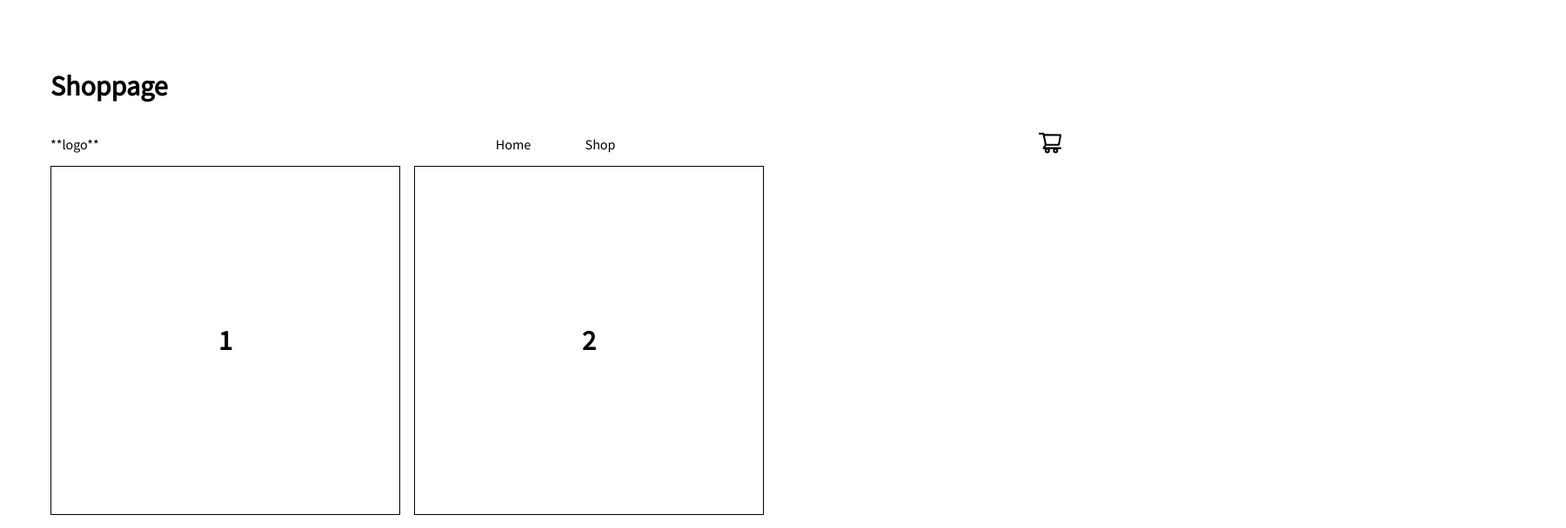
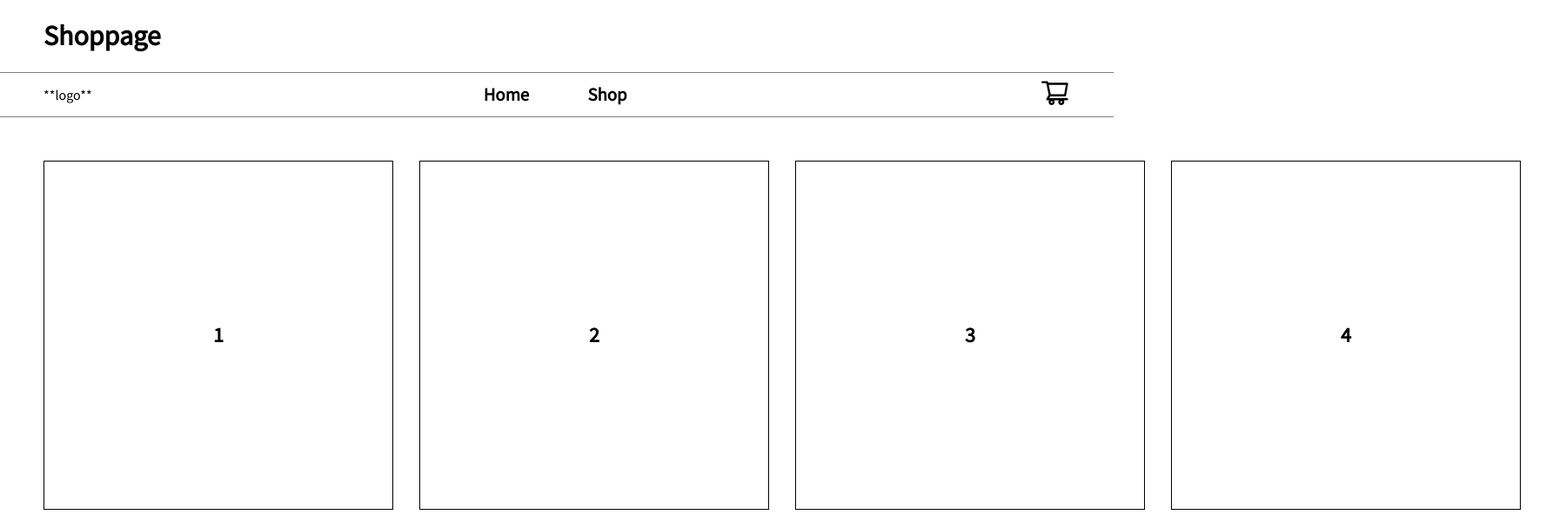
Before and after one commit to hspark220/shopping-cart, a React (Create React App) app: page /shop in a window 1280 px wide. Shown: the top 608 px of the page at 87% size, 1800 px wide, since content can reach past the window. Built offline with nearby package versions, Linux system fonts and the light colour scheme.

Commit message:
Layout fixes

```diff
--- a/public/index.html
+++ b/public/index.html
@@ -24,7 +24,7 @@
       work correctly both with client-side routing and a non-root public URL.
       Learn how to configure a non-root public URL by running `npm run build`.
     -->
-    <title>React App</title>
+    <title>Shopping</title>
   </head>
   <body>
     <noscript>You need to enable JavaScript to run this app.</noscript>
--- a/src/RouteSwitch.js
+++ b/src/RouteSwitch.js
@@ -10,7 +10,7 @@ const RouteSwitch = () => {
             <Routes>
                 <Route path="/" element={<App />} />
                 <Route path="/shop" element={<ShopPage />} />
-                <Route path="/product/:id" element={<ProductPage />} />
+                <Route path="/shop/:id" element={<ProductPage />} />
             </Routes>
         </BrowserRouter>
     );
--- a/src/components/Navigation.js
+++ b/src/components/Navigation.js
@@ -2,14 +2,18 @@ import "../css/navigation.css";
 import {AiOutlineShoppingCart} from "react-icons/ai";
 import { Link } from "react-router-dom";
 
-const Navigation = () => {
+const Navigation = props => {
+
+    const showCart = () => {
+
+    }
 
     return (
         <div className="navigation">
             <div id="logo">**logo**</div>
             <div id="home"><Link to="/">Home</Link></div>
             <div id="shop"><Link to="/shop">Shop</Link></div>
-            <div id="cart"><AiOutlineShoppingCart size={30}/></div>
+            <div id="cart" onClick={showCart}><AiOutlineShoppingCart size={35}/></div>
         </div>
     );
 }
--- a/src/components/Product.js
+++ b/src/components/Product.js
@@ -1,11 +1,13 @@
+import { Link } from "react-router-dom";
+
 const Product = props => {
 
 
 
     return (
-        <div className="product" onClick={props.onClick}>
-            <h1>{props.product}</h1>
-        </div>
+        <Link className="product" to={`/shop/${props.product}`}>
+            <h2>{props.product}</h2>
+        </Link>
     )
 
 }
--- a/src/css/app.css
+++ b/src/css/app.css
@@ -2,5 +2,9 @@
 
 body {
     font-family: "Source Sans Pro";
-    padding: 50px;
+    margin: 0;
 }
+
+h1 {
+    padding-left: 50px;
+};
--- a/src/css/navigation.css
+++ b/src/css/navigation.css
@@ -2,8 +2,15 @@
     display: grid;
     grid-template-columns: 1fr 100px 100px 1fr;
     place-items: center;
+    gap: 1rem;
 
     height: 50px;
+    position: sticky;
+    top: 0px;
+
+    background-color: white;
+    border-top: 1px solid grey;
+    border-bottom: 1px solid grey;
 }
 
 a {
@@ -13,8 +20,15 @@ a {
 
 #logo {
     justify-self: start;
+    padding-left: 50px;
 }
 
 #cart {
     justify-self: end;
+    padding-right: 50px;
 }
+
+#home, #shop {
+    font-size: 1.3rem;
+    font-weight: 600;
+}
--- a/src/css/products.css
+++ b/src/css/products.css
@@ -1,7 +1,12 @@
 .products {
     display: flex;
     flex-wrap: wrap;
-    gap: 1rem;
+    justify-content: start;
+    gap: 30px;
+
+    padding: 50px;
+    margin: auto;
+    width: 1700px;
 }
 
 .product {
--- a/src/pages/ShopPage.js
+++ b/src/pages/ShopPage.js
@@ -9,10 +9,6 @@ const ShopPage = () => {
         1,2,3,4,5,6,7,8,9,10
     ])
 
-    const productClick = e => {
-        console.log(e.target.firstChild.innerText);
-    }
-
     return (
         <div className="shopping-page">
             <h1>Shoppage</h1>
@@ -20,7 +16,7 @@ const ShopPage = () => {
             <div className="products">
                 {products.map(product => {
                     return (
-                        <Product product={product} onClick={productClick} key={uniqid()} />
+                        <Product product={product} key={uniqid()} />
                     )
                 })}
             </div>
```
